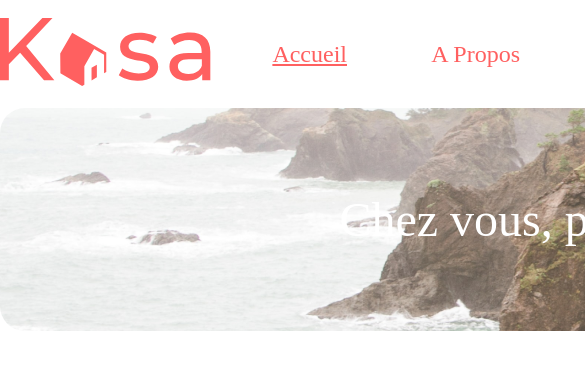
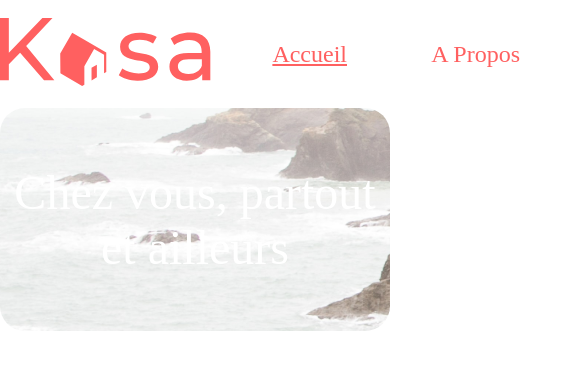
Before and after one commit to Chris92i/KASA, a React (Create React App) app: page / in a window 390 px wide. Shown: the top 379 px of the page, 585 px wide, since content can reach past the window. Built offline with nearby package versions, Linux system fonts and the light colour scheme; grey boxes are pictures that could not be loaded.

Commit message:
amelioration banner et home et ajout de commentaires

```diff
--- a/src/components/Banner/style.scss
+++ b/src/components/Banner/style.scss
@@ -2,7 +2,7 @@
     display: flex;
     align-items: center;
     justify-content: center;
-    width: 1240px;
+    max-width: 1240px;
     height: 223px;
     top: 171px;
     left: 100px;
@@ -14,6 +14,7 @@
     //background-image: url('/src/assets/homeBanner.png');
     background-size: cover;
     background-repeat: no-repeat;
+
 
 
 }
--- a/src/components/Collapse/style.scss
+++ b/src/components/Collapse/style.scss
@@ -23,7 +23,7 @@
 }
 .contenuCollapse{
     //width: 582px;
-    //height: 249px;
+    height: 249px;
     top: 42px;
     border-radius: 10px;
     width: auto;
@@ -55,7 +55,7 @@
     height: 249px;
     top: 42px;
     border-radius: 10px;
-    padding: 5px;
+    padding: 20px 10px 5px 10px;
 
 
     background-color: #F6F6F6;
--- a/src/pages/Home/Home.jsx
+++ b/src/pages/Home/Home.jsx
@@ -7,6 +7,7 @@ import { useLocation } from "react-router-dom";
 
 
 function Home(){
+    // utilisation du hook useLocation de react-router-dom pour avoir des informations sur l'URL actuelle
     const location = useLocation()
 
     //Utilise le hook useState pour déclarer une variable d’état data et une fonction setData pour mettre à jour cette variable. L’état initial est un tableau vide.
--- a/src/pages/Home/style.scss
+++ b/src/pages/Home/style.scss
@@ -71,20 +71,28 @@
         border-radius: 25px;
         padding: 50px;
 
-        @media (max-width: 992px) {
-            grid-template-columns: repeat(2, 1fr);
-            grid-gap: 40px;
+        a {
+            width: 100%;
         }
+    }
+}
 
+
+@media all and (max-width: 450px) {
+    .home{
+        height: 100vh;
+        width: 100vw;
+    }
+    .home article {
+        grid-template-columns: repeat(1, 1fr);
+        max-width: 100vw;
+    }
+}
+        /*
         @media (max-width: 768px) {
             grid-template-columns: repeat(1, 1fr);
             grid-gap: 40px;
             background-color: rgba($color: #000000, $alpha: 0);
             padding: 0;
         }
-
-        a {
-            width: 100%;
-        }
-    }
-}
+        */
```
Also changed, not shown: src/components/Banner/Banner.jsx (+1 -7 lines), src/pages/Detail/Detail.jsx (+12 -1 lines).
